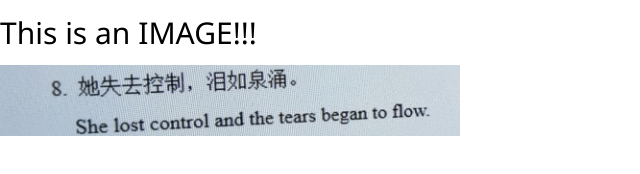
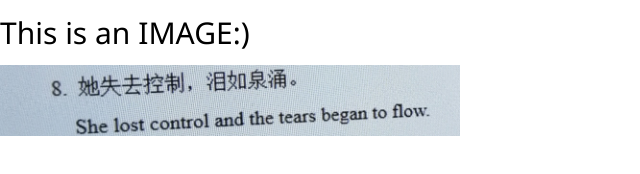
Before and after one commit to wzrwzr23/ESC-CE5, a website: page about.html in a window 1280 px wide. Shown: the full height of the page, 0-640 px from the left. Drawn offline with nearby package versions, Linux system fonts and the light colour scheme.

Commit message:
Update about.html

```diff
--- a/about.html
+++ b/about.html
@@ -7,7 +7,7 @@
 </head>
 <body>
 <div class="w3-animate-top">
-    <h2>This is an IMAGE!!!</h2>
+    <h2>This is an IMAGE:)</h2>
 </div>
     <img src="nao.jpg" alt="This is an image" width="460">
 </body>
```
